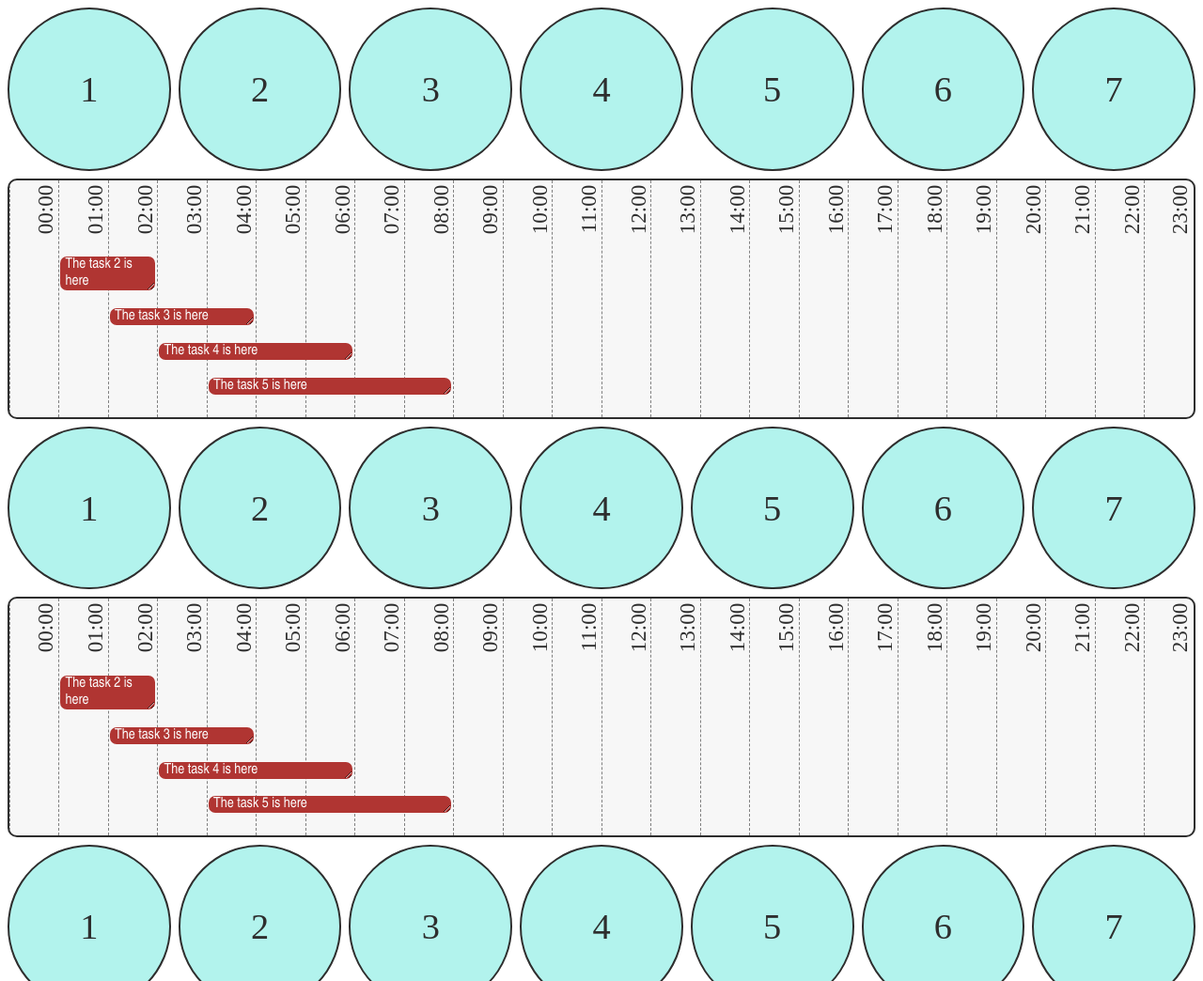
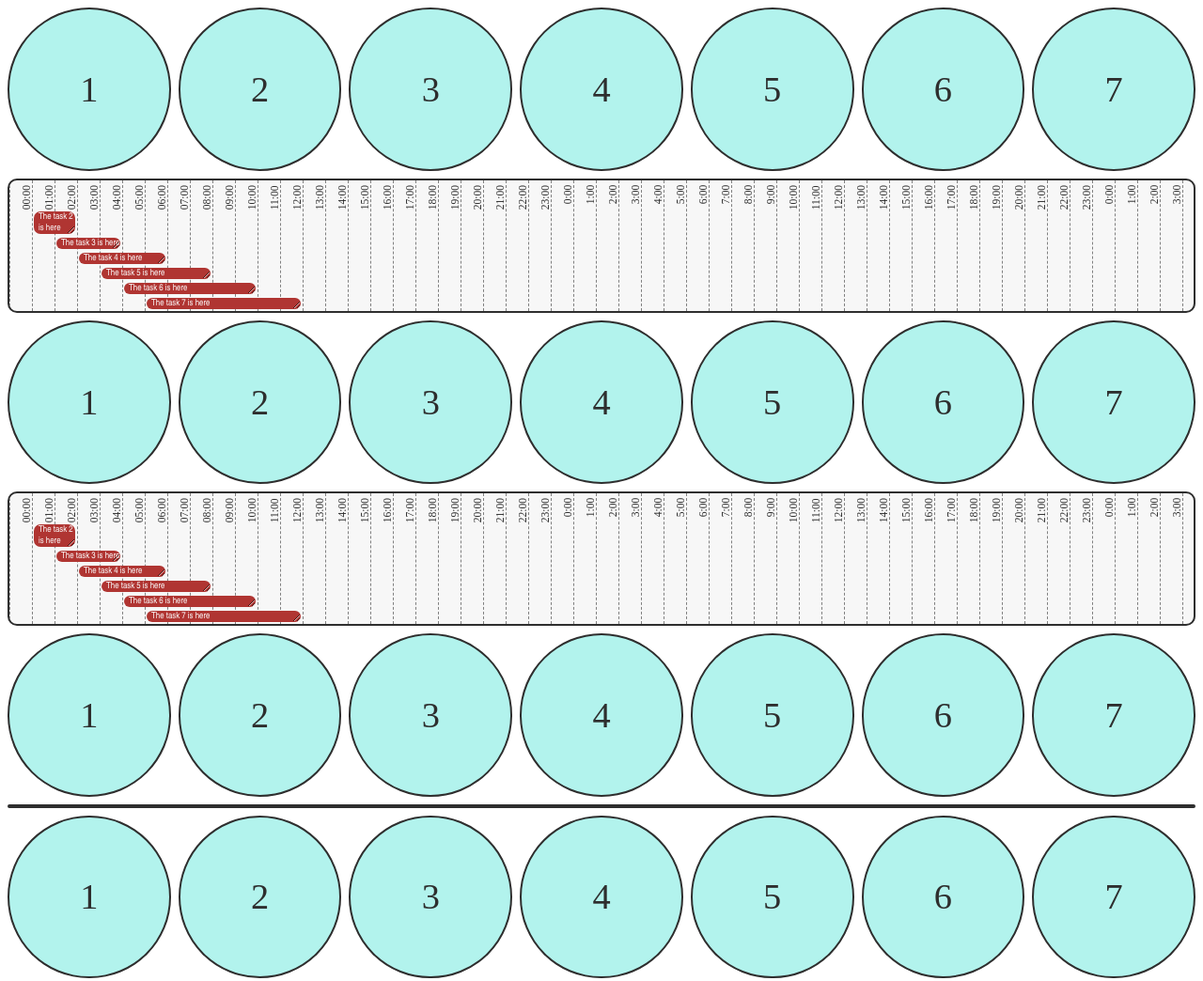
Before and after one commit to dani198912/GridTest, a plain HTML site: page index.html in a window 1280 px wide. Shown: the top 1044 px of the page at 94% size. Drawn offline with Linux system fonts and the light colour scheme.

Commit message:
Making the gantt interactive

```diff
--- a/src/javascript.js
+++ b/src/javascript.js
@@ -1,16 +1,17 @@
 let hoursContainer = document.getElementsByClassName("hours-container");
-
+const ITERS = 96;
 
 
 for(let i = 0; i < hoursContainer.length; i++) {
     console.log("Inside hours-container");
-    for (let s = 0; s < 24; s++) {
+    for (let s = 0; s < ITERS; s++) {
         const span = document.createElement("span");
+        span.className = `D-${Math.floor(s/24)}-H-${s%24}`;
         span.style.gridColumn = `${s+1}`;
         hoursContainer[i].appendChild(span);
 
     }
-    for (let k = 0; k < 24; k++) {
+    for (let k = 0; k < ITERS; k++) {
         let hours = document.createElement("div");
         hours.className = "hour";
         hours.innerText = `${k < 10 ? "0" + k : k%24}:00`;
@@ -18,7 +19,7 @@ for(let i = 0; i < hoursContainer.length; i++) {
         console.log(`At ${k}`);
         hoursContainer[i].appendChild(hours);
     }
-    for (let t = 2; t < 6; t++) {
+    for (let t = 2; t < 8; t++) {
         let task = document.createElement("div");
         task.className = "task";
         task.innerText =`The task ${t} is here`;
--- a/styles/styles.scss
+++ b/styles/styles.scss
@@ -31,21 +31,20 @@ $main-color : #f7f7f7;
         border-radius: 10px 10px;
         background-color: $main-color;
         grid-column: span 7;
-        min-height: 20vw;
+        max-height: 40vh;
         margin-bottom: 8px;
         scrollbar-width: thin;
         scrollbar-color: #96d9ee #eaf9fa;
+        transition: height 0.5s ease-in ;
 
         .hours-container{
             display: grid;
             grid-template-columns: repeat(24, 1fr);
-            // grid-gap: 10px 0px;
             width: 100%;
-            // max-width: 1150px;
-            // padding-top: 40px;
             margin: 0 auto;
-            transition: all 0.1s ease-in ;
-
+            transition: all 0.5s ease-in ;
+            overflow-x: scroll;
+            // overflow-y: scroll;
         }
         .hour{
             grid-row:1;
@@ -55,10 +54,13 @@ $main-color : #f7f7f7;
             transform: rotate(180deg);
             text-align: right;
             font-size: 60%;
+            @media (min-width: 1150px) {
+                font-size: 30%;
+            }
         }
         span{
             border-left: 1px dashed grey;
-            grid-row: 1 / span 6;
+            grid-row: 1 / span 19;
         }
         .task{
             display: flex;
@@ -72,7 +74,9 @@ $main-color : #f7f7f7;
             align-self: center;
             resize: horizontal;
             overflow: auto;
-
+            @media (min-width: 1150px) {
+                font-size: 25%;
+            }
         }
     }
 
@@ -85,8 +89,9 @@ $main-color : #f7f7f7;
     }
     .action-container.off{
         border:none;
-        height: 0;
+        height: 0px;
         margin-bottom: 0px;
+        transition: height 0.5s ease-in ;
     }
     .button{
         border-radius: 50%;
```
Also changed, not shown: styles/styles.css, 1 other file.
